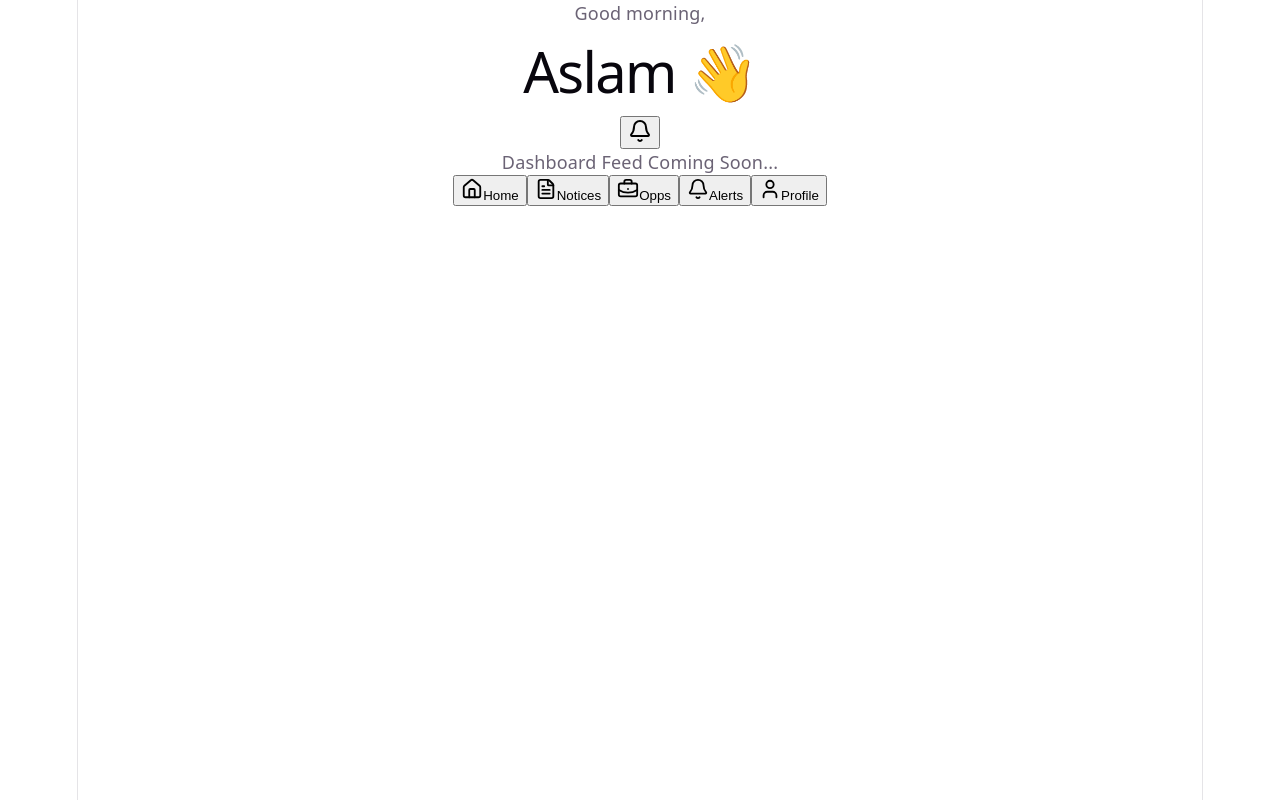
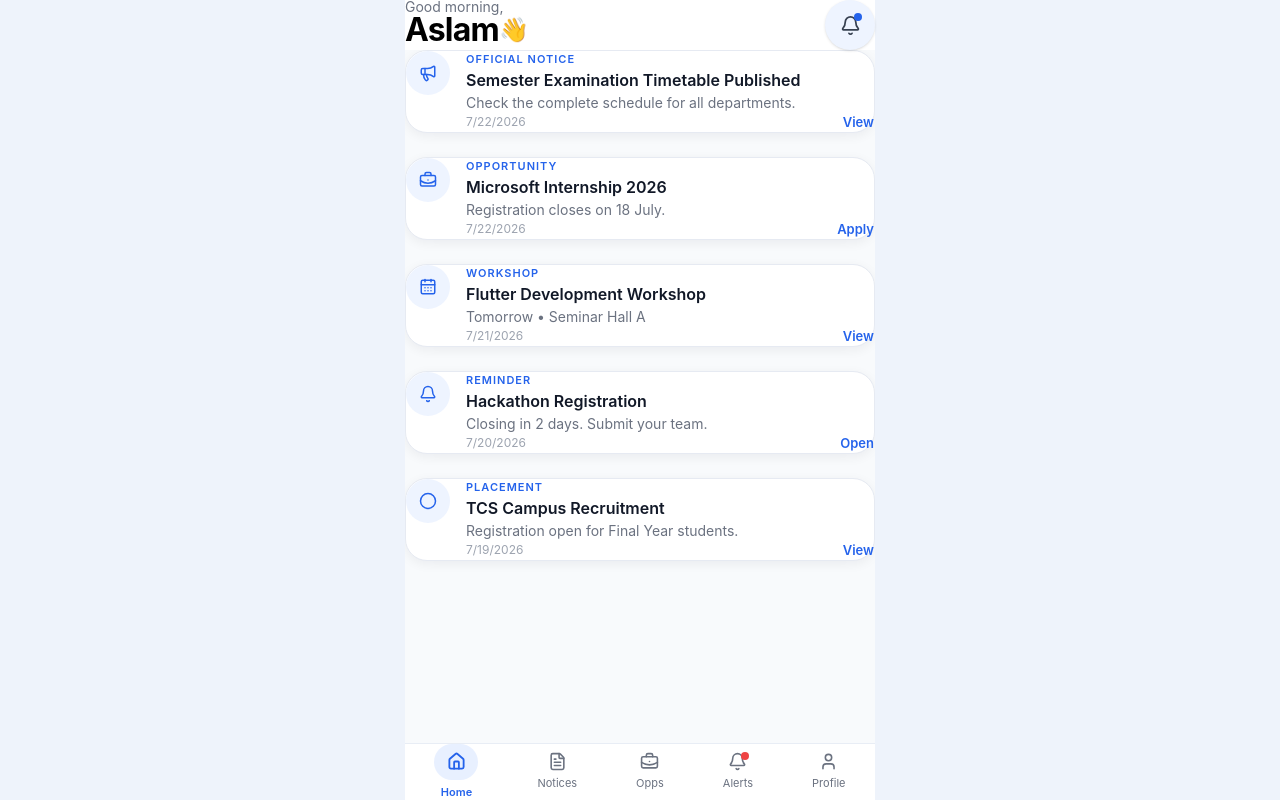
Before and after one commit to karthikar23it-source/Student-portal, a React (Vite) app in the folder client/: page / in a window 1280 px wide. Built offline with nearby package versions, Linux system fonts and the light colour scheme.

Commit message:
Sprint 2 Task 1 - Dashboard Frontend UI

```diff
--- a/client/package.json
+++ b/client/package.json
@@ -12,13 +12,15 @@
   },
   "dependencies": {
     "@hookform/resolvers": "^5.4.0",
+    "@tailwindcss/vite": "^4.3.3",
     "axios": "^1.18.1",
     "lucide-react": "^1.25.0",
     "react": "^19.2.7",
     "react-dom": "^19.2.7",
     "react-hook-form": "^7.81.0",
     "react-icons": "^5.7.0",
-    "react-router-dom": "^7.18.1"
+    "react-router-dom": "^7.18.1",
+    "tailwindcss": "^4.3.3"
   },
   "devDependencies": {
     "@eslint/js": "^10.0.1",
--- a/client/src/features/dashboard/components/BottomNavigation.tsx
+++ b/client/src/features/dashboard/components/BottomNavigation.tsx
@@ -1,32 +1,66 @@
-import { House, FileText, BriefcaseBusiness, Bell, User } from 'lucide-react';
+import { Bell, BriefcaseBusiness, FileText, Home, User } from 'lucide-react';
 
 const BottomNavigation = () => {
   return (
-    <nav className="sticky bottom-0 z-20 border-t bg-white">
-      <div className="flex items-center justify-around py-2">
-        <button className="flex flex-col items-center text-blue-600">
-          <House size={22} />
-          <span className="mt-1 text-xs font-medium">Home</span>
+    <nav
+      className="
+        sticky
+        bottom-0
+        border-t
+        border-[#E8EDF5]
+        bg-white
+        px-5
+        py-3
+      "
+    >
+      <div className="flex items-center justify-around">
+        {/* Home */}
+        <button className="flex flex-col items-center gap-1">
+          <div
+            className="
+              flex
+              h-9
+              w-11
+              items-center
+              justify-center
+              rounded-full
+              bg-[#E8F0FF]
+            "
+          >
+            <Home size={19} strokeWidth={2.3} className="text-[#2563EB]" />
+          </div>
+
+          <span className="text-[11px] font-semibold text-[#2563EB]">Home</span>
         </button>
 
-        <button className="flex flex-col items-center text-gray-500 hover:text-blue-600">
-          <FileText size={22} />
-          <span className="mt-1 text-xs">Notices</span>
+        {/* Notices */}
+        <button className="flex flex-col items-center gap-1">
+          <FileText size={19} strokeWidth={2} className="text-[#6B7280]" />
+
+          <span className="text-[11px] text-[#6B7280]">Notices</span>
         </button>
 
-        <button className="flex flex-col items-center text-gray-500 hover:text-blue-600">
-          <BriefcaseBusiness size={22} />
-          <span className="mt-1 text-xs">Opps</span>
+        {/* Opportunities */}
+        <button className="flex flex-col items-center gap-1">
+          <BriefcaseBusiness size={19} strokeWidth={2} className="text-[#6B7280]" />
+
+          <span className="text-[11px] text-[#6B7280]">Opps</span>
         </button>
 
-        <button className="flex flex-col items-center text-gray-500 hover:text-blue-600">
-          <Bell size={22} />
-          <span className="mt-1 text-xs">Alerts</span>
+        {/* Alerts */}
+        <button className="relative flex flex-col items-center gap-1">
+          <Bell size={19} strokeWidth={2} className="text-[#6B7280]" />
+
+          <span className="text-[11px] text-[#6B7280]">Alerts</span>
+
+          <span className="absolute right-1 top-0 h-2 w-2 rounded-full bg-[#EF4444]" />
         </button>
 
-        <button className="flex flex-col items-center text-gray-500 hover:text-blue-600">
-          <User size={22} />
-          <span className="mt-1 text-xs">Profile</span>
+        {/* Profile */}
+        <button className="flex flex-col items-center gap-1">
+          <User size={19} strokeWidth={2} className="text-[#6B7280]" />
+
+          <span className="text-[11px] text-[#6B7280]">Profile</span>
         </button>
       </div>
     </nav>
--- a/client/src/features/dashboard/components/DashboardHeader.tsx
+++ b/client/src/features/dashboard/components/DashboardHeader.tsx
@@ -7,19 +7,45 @@ interface DashboardHeaderProps {
 
 const DashboardHeader = ({ studentFirstName, unreadNotifications = 0 }: DashboardHeaderProps) => {
   return (
-    <header className="sticky top-0 z-20 bg-white border-b px-5 py-4">
-      <div className="flex items-center justify-between">
-        <div>
-          <p className="text-sm text-gray-500">Good morning,</p>
+    <header className="bg-white px-6 pt-5 pb-6">
+      <div className="flex items-start justify-between">
+        <div className="pt-1">
+          <p className="text-[14px] font-normal leading-none text-[#6B7280]">Good morning,</p>
 
-          <h1 className="text-2xl font-bold text-gray-900">{studentFirstName} 👋</h1>
+          <h1 className="mt-3 flex items-center text-[32px] font-bold leading-none tracking-[-0.8px] text-black">
+            {studentFirstName}
+
+            <span className="ml-2 text-[24px]">👋</span>
+          </h1>
         </div>
 
-        <button className="relative rounded-full p-2 transition hover:bg-gray-100">
-          <Bell size={24} />
+        <button
+          className="
+            relative
+            flex
+            h-[50px]
+            w-[50px]
+            items-center
+            justify-center
+            rounded-full
+            bg-[#EEF4FF]
+            shadow-sm
+          "
+        >
+          <Bell size={21} strokeWidth={2} className="text-[#374151]" />
 
           {unreadNotifications > 0 && (
-            <span className="absolute right-2 top-2 h-2.5 w-2.5 rounded-full bg-red-500" />
+            <span
+              className="
+                absolute
+                right-[13px]
+                top-[13px]
+                h-[8px]
+                w-[8px]
+                rounded-full
+                bg-[#2563EB]
+              "
+            />
           )}
         </button>
       </div>
--- a/client/src/features/dashboard/components/FeedCard.tsx
+++ b/client/src/features/dashboard/components/FeedCard.tsx
@@ -0,0 +1,134 @@
+import { Bell, BriefcaseBusiness, CalendarDays, Circle, Megaphone } from 'lucide-react';
+
+import type { DashboardFeedItem } from '../types/dashboard.types';
+
+interface FeedCardProps {
+  item: DashboardFeedItem;
+}
+
+const FeedCard = ({ item }: FeedCardProps) => {
+  const getIcon = () => {
+    switch (item.itemType) {
+      case 'official_notice':
+        return <Megaphone size={18} strokeWidth={2} />;
+
+      case 'opportunity':
+        return <BriefcaseBusiness size={18} strokeWidth={2} />;
+
+      case 'workshop':
+        return <CalendarDays size={18} strokeWidth={2} />;
+
+      case 'placement':
+        return <Circle size={18} strokeWidth={2} />;
+
+      default:
+        return <Bell size={18} strokeWidth={2} />;
+    }
+  };
+
+  const getCategory = () => {
+    switch (item.itemType) {
+      case 'official_notice':
+        return 'OFFICIAL NOTICE';
+
+      case 'opportunity':
+        return 'OPPORTUNITY';
+
+      case 'workshop':
+        return 'WORKSHOP';
+
+      case 'placement':
+        return 'PLACEMENT';
+
+      default:
+        return 'REMINDER';
+    }
+  };
+
+  const getAction = () => {
+    switch (item.itemType) {
+      case 'opportunity':
+        return 'Apply';
+
+      case 'reminder':
+        return 'Open';
+
+      default:
+        return 'View';
+    }
+  };
+
+  return (
+    <article
+      className="
+        w-full
+        rounded-[22px]
+        border
+        border-[#E6EAF2]
+        bg-white
+        p-5
+        shadow-[0_3px_12px_rgba(15,23,42,0.06)]
+      "
+    >
+      <div className="flex items-start gap-4">
+        {/* Icon */}
+        <div
+          className="
+            flex
+            h-11
+            w-11
+            shrink-0
+            items-center
+            justify-center
+            rounded-full
+            bg-[#EEF4FF]
+            text-[#2563EB]
+          "
+        >
+          {getIcon()}
+        </div>
+
+        {/* Content */}
+        <div className="flex flex-1 flex-col overflow-hidden">
+          <span className="text-[11px] font-semibold tracking-[1px] text-[#2563EB] uppercase">
+            {getCategory()}
+          </span>
+
+          <h3 className="mt-1 pr-2 text-[16px] font-semibold leading-6 text-[#111827]">
+            {item.title}
+          </h3>
+
+          {item.subtitle && (
+            <p className="mt-1 line-clamp-1 text-[14px] text-[#6B7280]">{item.subtitle}</p>
+          )}
+
+          {item.deadline && <p className="mt-1 text-[14px] text-[#6B7280]">{item.deadline}</p>}
+
+          {/* Bottom Row */}
+          <div className="mt-4 flex items-center justify-between">
+            <span className="text-[12px] text-[#9CA3AF]">
+              {new Date(item.postedAt).toLocaleDateString()}
+            </span>
+
+            <button
+              className="
+                shrink-0
+                rounded-md
+                px-2
+                py-1
+                text-[13px]
+                font-semibold
+                text-[#2563EB]
+                hover:bg-[#EEF4FF]
+              "
+            >
+              {getAction()}
+            </button>
+          </div>
+        </div>
+      </div>
+    </article>
+  );
+};
+
+export default FeedCard;
--- a/client/src/features/dashboard/pages/Dashboard.tsx
+++ b/client/src/features/dashboard/pages/Dashboard.tsx
@@ -1,21 +1,81 @@
 import DashboardHeader from '../components/DashboardHeader';
 import BottomNavigation from '../components/BottomNavigation';
+import FeedCard from '../components/FeedCard';
 
 const Dashboard = () => {
   return (
-    <div className="mx-auto flex h-screen max-w-[430px] flex-col bg-gray-100">
-      {/* Header */}
-      <DashboardHeader studentFirstName="Aslam" unreadNotifications={3} />
+    <div className="min-h-screen flex justify-center bg-[#EEF3FB]">
+      <div className="flex h-screen w-full max-w-[470px] flex-col bg-[#F8FAFC]">
+        {/* Header */}
+        <DashboardHeader studentFirstName="Aslam" unreadNotifications={2} />
 
-      {/* Scrollable Feed Area */}
-      <main className="flex-1 overflow-y-auto px-4 py-4">
-        <div className="flex h-full items-center justify-center rounded-xl border-2 border-dashed border-gray-300 bg-white">
-          <p className="text-gray-400">Dashboard Feed Coming Soon...</p>
-        </div>
-      </main>
+        {/* Feed */}
+        <main
+          className="
+            flex-1
+            overflow-y-auto
+            px-5
+            pt-4
+            pb-24
+          "
+        >
+          {/* Cards */}
+          <div className="flex flex-col gap-6">
+            <FeedCard
+              item={{
+                itemType: 'official_notice',
+                noticeId: 1,
+                title: 'Semester Examination Timetable Published',
+                subtitle: 'Check the complete schedule for all departments.',
+                postedAt: '2026-07-22T09:15:00Z',
+              }}
+            />
 
-      {/* Bottom Navigation */}
-      <BottomNavigation />
+            <FeedCard
+              item={{
+                itemType: 'opportunity',
+                opportunityId: 2,
+                title: 'Microsoft Internship 2026',
+                subtitle: 'Registration closes on 18 July.',
+                postedAt: '2026-07-22T07:00:00Z',
+              }}
+            />
+
+            <FeedCard
+              item={{
+                itemType: 'workshop',
+                workshopId: 3,
+                title: 'Flutter Development Workshop',
+                subtitle: 'Tomorrow • Seminar Hall A',
+                postedAt: '2026-07-21T09:00:00Z',
+              }}
+            />
+
+            <FeedCard
+              item={{
+                itemType: 'reminder',
+                reminderId: 4,
+                title: 'Hackathon Registration',
+                subtitle: 'Closing in 2 days. Submit your team.',
+                postedAt: '2026-07-20T09:00:00Z',
+              }}
+            />
+
+            <FeedCard
+              item={{
+                itemType: 'placement',
+                placementId: 5,
+                title: 'TCS Campus Recruitment',
+                subtitle: 'Registration open for Final Year students.',
+                postedAt: '2026-07-19T09:00:00Z',
+              }}
+            />
+          </div>
+        </main>
+
+        {/* Bottom Navigation */}
+        <BottomNavigation />
+      </div>
     </div>
   );
 };
--- a/client/src/index.css
+++ b/client/src/index.css
@@ -1,109 +1,19 @@
-:root {
-  --text: #6b6375;
-  --text-h: #08060d;
-  --bg: #fff;
-  --border: #e5e4e7;
-  --code-bg: #f4f3ec;
-  --accent: #aa3bff;
-  --accent-bg: rgba(170, 59, 255, 0.1);
-  --accent-border: rgba(170, 59, 255, 0.5);
-  --social-bg: rgba(244, 243, 236, 0.5);
-  --shadow: rgba(0, 0, 0, 0.1) 0 10px 15px -3px, rgba(0, 0, 0, 0.05) 0 4px 6px -2px;
+@import 'tailwindcss';
 
-  --sans: system-ui, 'Segoe UI', Roboto, sans-serif;
-  --heading: system-ui, 'Segoe UI', Roboto, sans-serif;
-  --mono: ui-monospace, Consolas, monospace;
-
-  font: 18px/145% var(--sans);
-  letter-spacing: 0.18px;
-  color-scheme: light dark;
-  color: var(--text);
-  background: var(--bg);
-  font-synthesis: none;
-  text-rendering: optimizeLegibility;
-  -webkit-font-smoothing: antialiased;
-  -moz-osx-font-smoothing: grayscale;
-
-  @media (max-width: 1024px) {
-    font-size: 16px;
-  }
-}
-
-@media (prefers-color-scheme: dark) {
-  :root {
-    --text: #9ca3af;
-    --text-h: #f3f4f6;
-    --bg: #16171d;
-    --border: #2e303a;
-    --code-bg: #1f2028;
-    --accent: #c084fc;
-    --accent-bg: rgba(192, 132, 252, 0.15);
-    --accent-border: rgba(192, 132, 252, 0.5);
-    --social-bg: rgba(47, 48, 58, 0.5);
-    --shadow: rgba(0, 0, 0, 0.4) 0 10px 15px -3px, rgba(0, 0, 0, 0.25) 0 4px 6px -2px;
-  }
-
-  #social .button-icon {
-    filter: invert(1) brightness(2);
-  }
-}
-
-#root {
-  width: 1126px;
-  max-width: 100%;
-  margin: 0 auto;
-  text-align: center;
-  border-inline: 1px solid var(--border);
-  min-height: 100svh;
-  display: flex;
-  flex-direction: column;
+* {
+  margin: 0;
+  padding: 0;
   box-sizing: border-box;
 }
 
-body {
-  margin: 0;
+html,
+body,
+#root {
+  width: 100%;
+  min-height: 100%;
 }
 
-h1,
-h2 {
-  font-family: var(--heading);
-  font-weight: 500;
-  color: var(--text-h);
+body {
+  font-family: Inter, system-ui, sans-serif;
+  background: #edf2fb;
 }
-
-h1 {
-  font-size: 56px;
-  letter-spacing: -1.68px;
-  margin: 32px 0;
-  @media (max-width: 1024px) {
-    font-size: 36px;
-    margin: 20px 0;
-  }
-}
-h2 {
-  font-size: 24px;
-  line-height: 118%;
-  letter-spacing: -0.24px;
-  margin: 0 0 8px;
-  @media (max-width: 1024px) {
-    font-size: 20px;
-  }
-}
-p {
-  margin: 0;
-}
-
-code,
-.counter {
-  font-family: var(--mono);
-  display: inline-flex;
-  border-radius: 4px;
-  color: var(--text-h);
-}
-
-code {
-  font-size: 15px;
-  line-height: 135%;
-  padding: 4px 8px;
-  background: var(--code-bg);
-}
--- a/client/vite.config.ts
+++ b/client/vite.config.ts
@@ -1,7 +1,7 @@
 import { defineConfig } from 'vite';
 import react from '@vitejs/plugin-react';
+import tailwindcss from '@tailwindcss/vite';
 
-// https://vite.dev/config/
 export default defineConfig({
-  plugins: [react()],
+  plugins: [react(), tailwindcss()],
 });
```
Also changed, not shown: client/src/features/dashboard/hooks/useDashboard.ts (added, +29 -0 lines), client/src/features/dashboard/types/dashboard.types.ts (+10 -1 lines), client/src/features/dashboard/data/dashboardData.ts (deleted), 1 other file (tests, documents, lock files or other folders).
